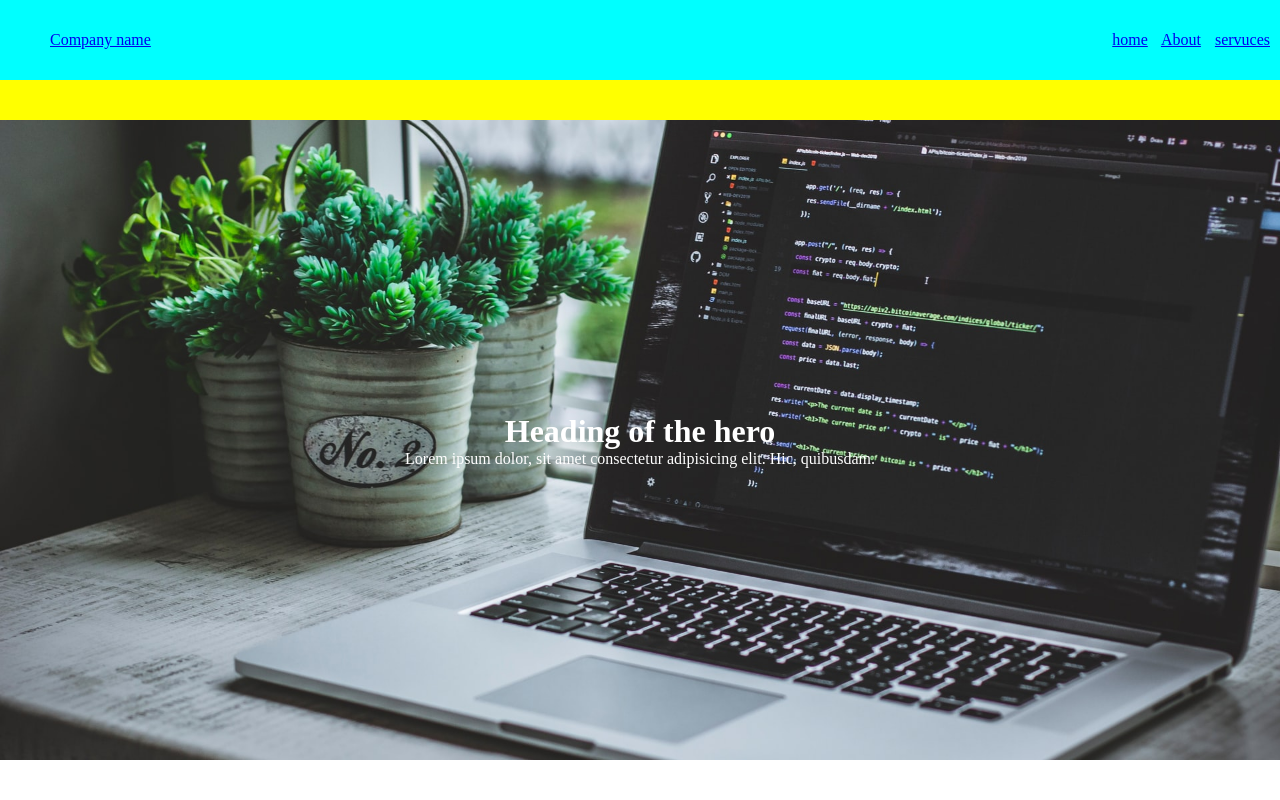
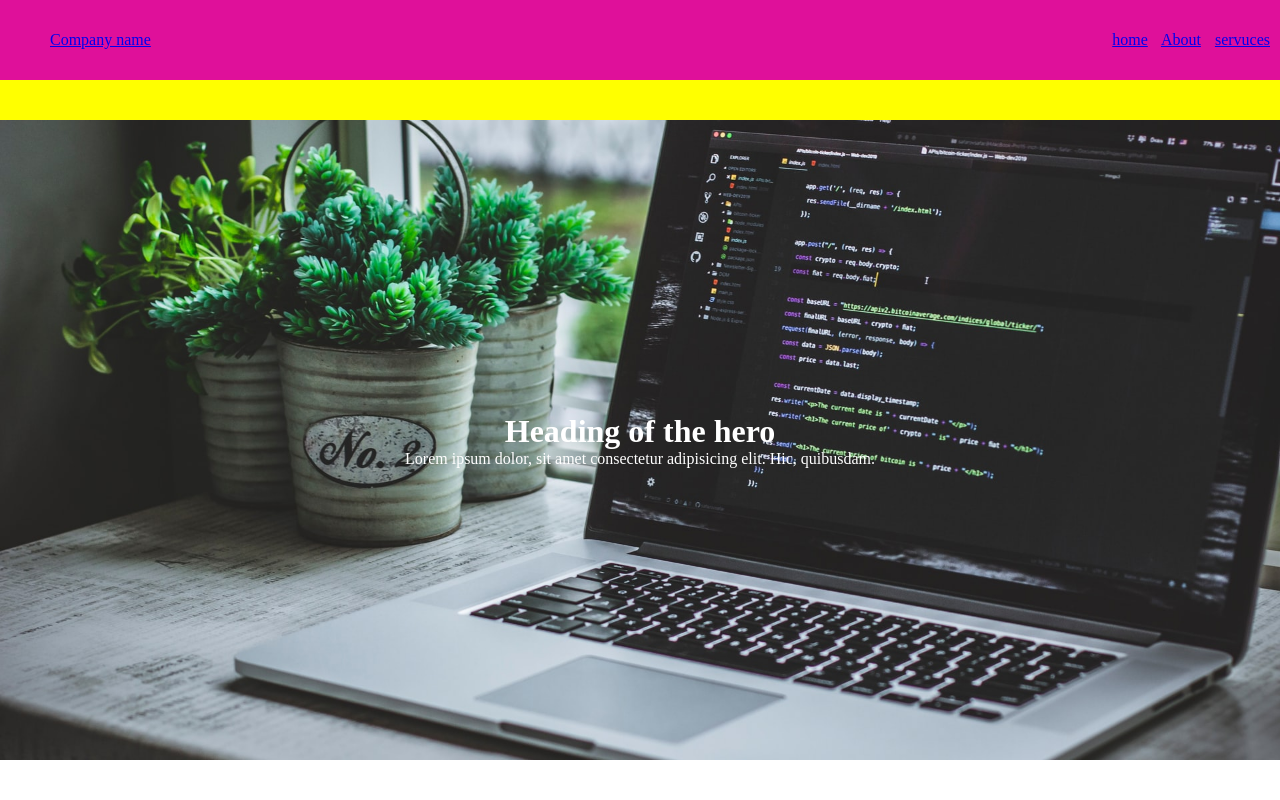
Before and after one commit to gopijonnadula/week-one-project, a plain HTML site: page index.html in a window 1280 px wide. Shown: the top 800 px of the page. Drawn offline with Linux system fonts and the light colour scheme.

Commit message:
changed bg color

```diff
--- a/css/style.css
+++ b/css/style.css
@@ -8,7 +8,7 @@
     display: flex;
     justify-content: space-between;
     align-items: center;
-    background-color: aqua;
+    background-color: rgb(223, 16, 154);
     height: 80px;
     /* padding: 0 40px; */
 }
```
